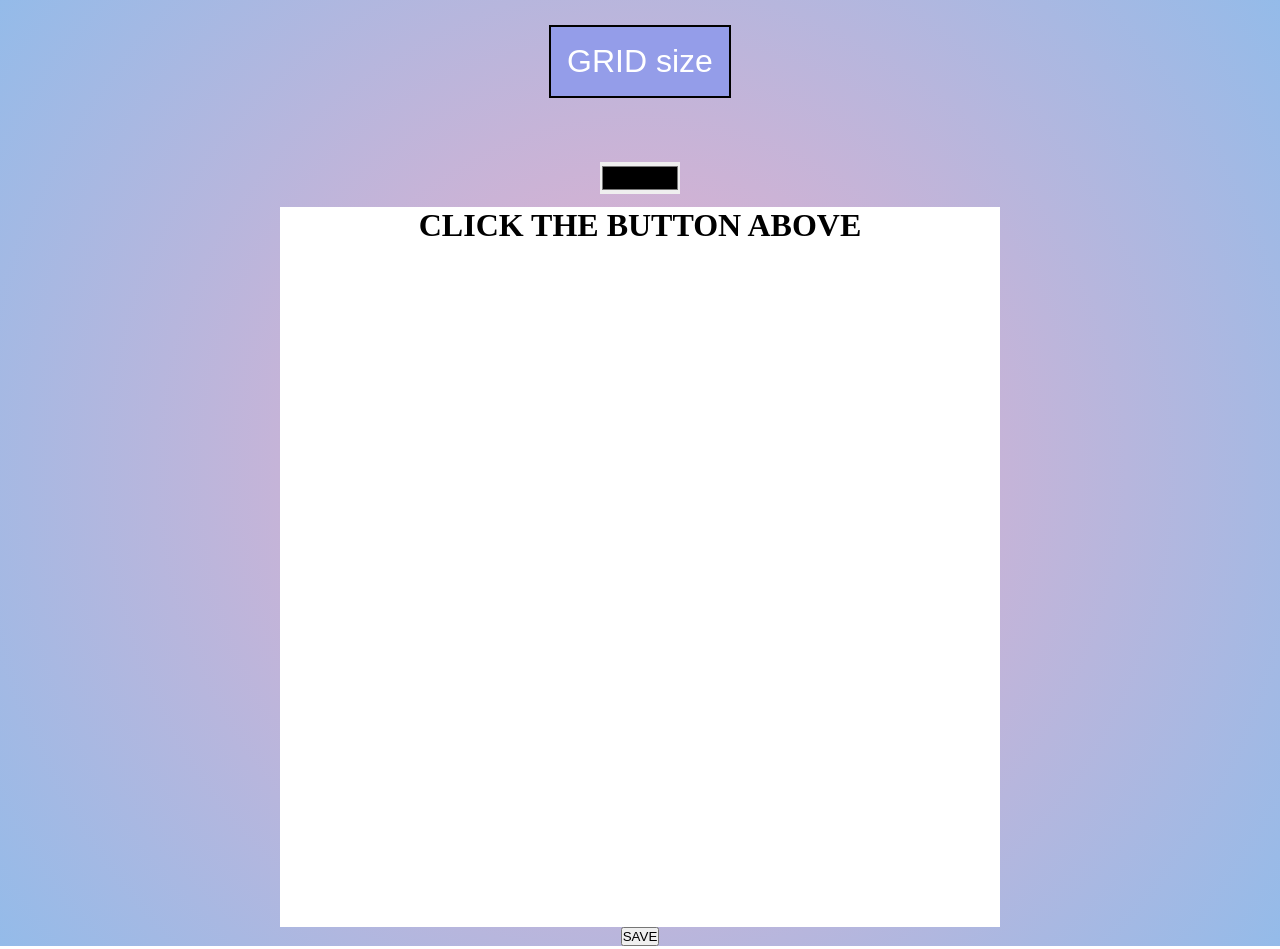
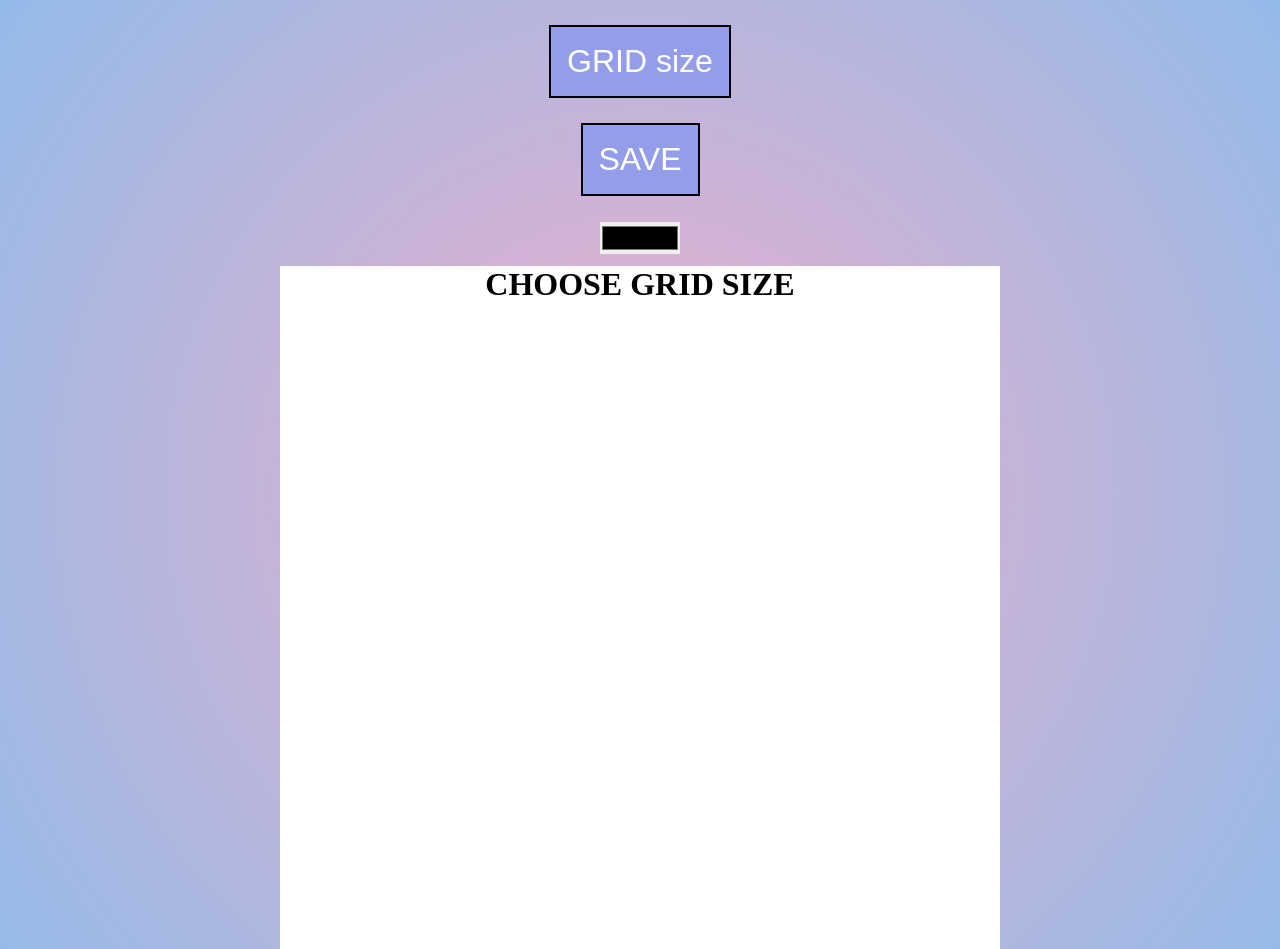
Before and after one commit to Zibi95/etch-a-sketch, a plain HTML site: page index.html in a window 1280 px wide. Shown: the top 949 px of the page. Drawn offline with nearby package versions, Linux system fonts and the light colour scheme.

Commit message:
add buton to save image and style it

```diff
--- a/index.html
+++ b/index.html
@@ -24,8 +24,8 @@
   </head>
   <body>
     <button class="size-btn">GRID size</button>
+    <button class="save">SAVE</button>
     <input type="color" class="color-picker" />
-    <div class="board">CLICK THE BUTTON ABOVE</div>
-    <button class="save">SAVE</button>
+    <div class="board">CHOOSE GRID SIZE</div>
   </body>
 </html>
--- a/styles.css
+++ b/styles.css
@@ -29,7 +29,7 @@ body {
 .color-picker {
   border: none;
   margin-bottom: 1%;
-  margin-top: 5%;
+  margin-top: 2%;
   width: 5rem;
   height: 2rem;
   transition: all 1s;
@@ -41,6 +41,7 @@ body {
   background-color: black;
 }
 
+.save,
 .size-btn {
   cursor: pointer;
   margin-top: 25px;
@@ -52,6 +53,11 @@ body {
   transition: all 0.5s;
 }
 
+.save:hover {
+  background-color: #4657e8;
+  transform: scale(1.2);
+}
+
 .size-btn:hover {
   background-color: #4657e8;
   transform: scale(1.2);
```
